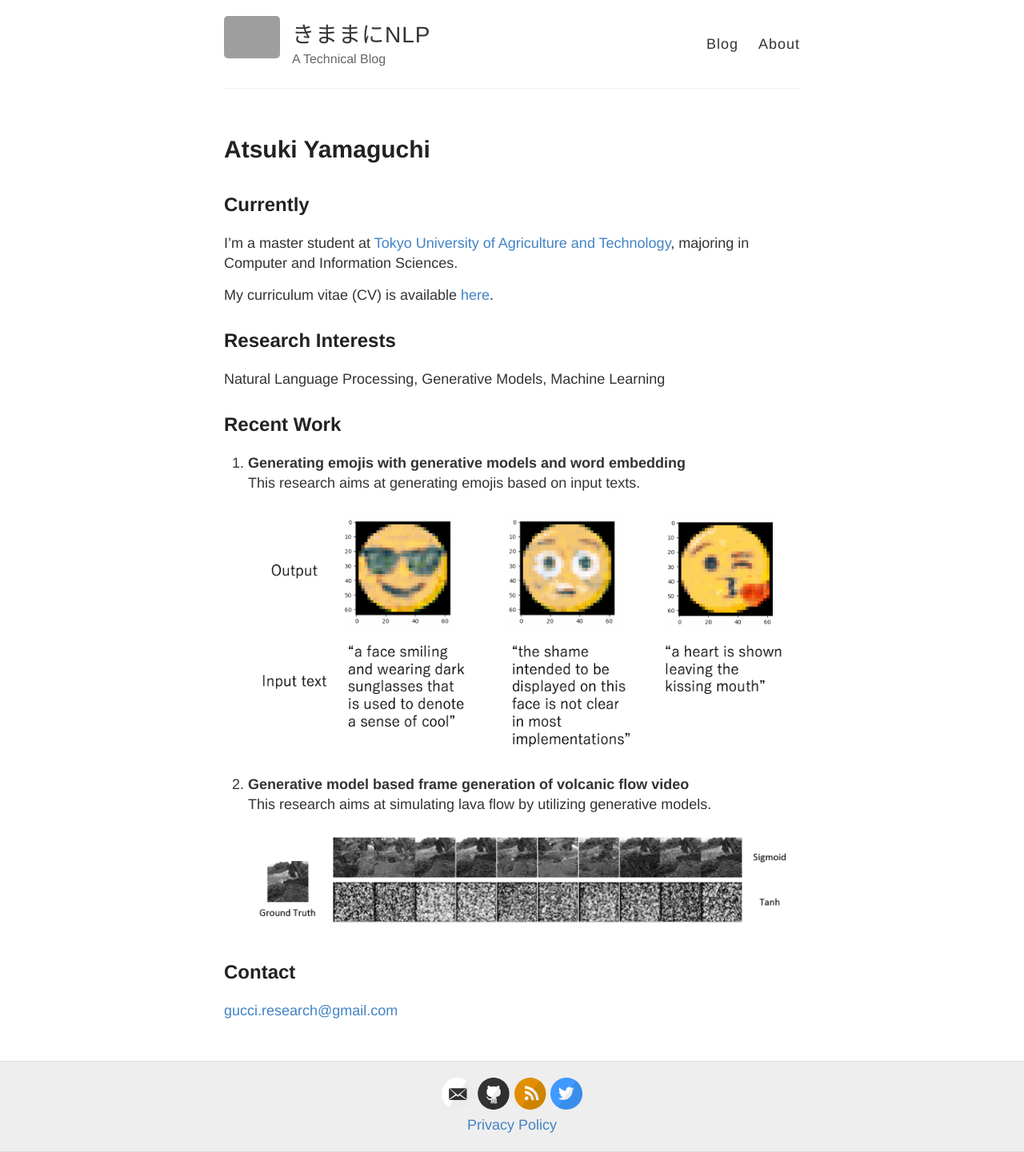
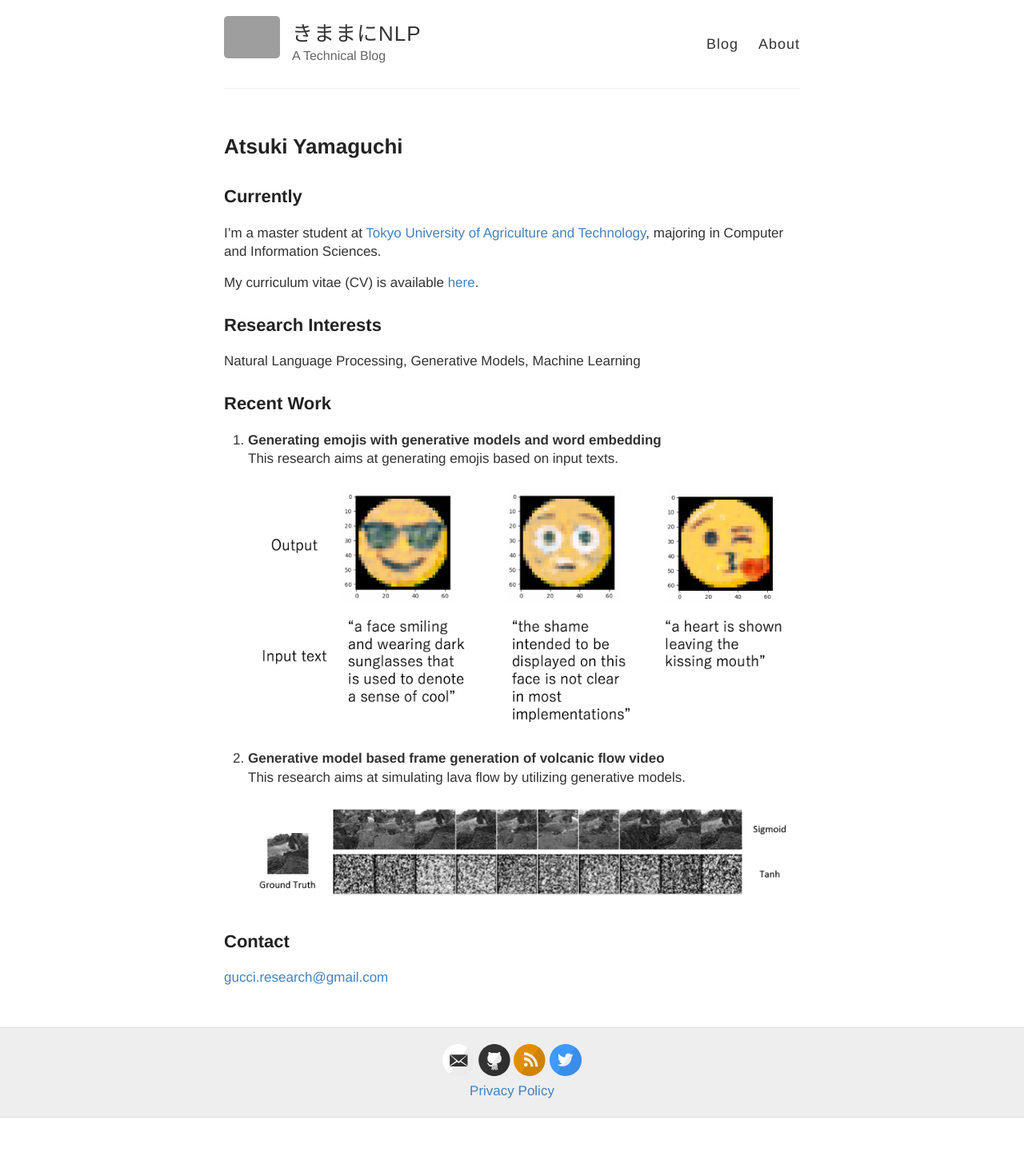
Before and after one commit to gucci-j/gucci-j.github.io, a Jekyll site: the page built from about.md, in a window 1280 px wide. Shown: the whole page at 80% size. Built offline with Jekyll 4.4.1, drawn with Linux system fonts in a browser that asks for light colours; after the commit the page ends 1398 px from its top, so only the background shows below that; grey boxes are pictures that could not be loaded.

Commit message:
Modified style files & read me

```diff
--- /dev/null
+++ b/_layouts/page_en.html
@@ -0,0 +1,12 @@
+---
+layout: default
+---
+
+<article class="page_en">
+
+  <h1>{{ page.title }}</h1>
+
+  <div class="entry">
+    {{ content }}
+  </div>
+</article>
--- a/_sass/_variables.scss
+++ b/_sass/_variables.scss
@@ -1,4 +1,3 @@
-
 //
 // VARIABLES
 //
@@ -18,6 +17,7 @@ $white: #fff;
 $helvetica: Helvetica, Arial, sans-serif;
 $helveticaNeue: "Helvetica Neue", Helvetica, Arial, sans-serif;
 $georgia: Georgia, serif;
+$yugothic: "游ゴシック", "Yu Gothic", YuGothic, "Hiragino Kaku Gothic ProN", "Hiragino Kaku Gothic Pro", "メイリオ", Meiryo, "ＭＳ ゴシック", sans-serif;
 
 // Mobile breakpoints
 @mixin mobile {
--- a/style.scss
+++ b/style.scss
@@ -18,8 +18,8 @@ html {
 }
 
 body {
-	background: $white;
-  font: 18px/1.4 $helvetica;
+  background: $white;
+  font: 17px/1.4 $yugothic;
   color: $darkGray;
 }
 
@@ -45,14 +45,14 @@ h1, h2, h3, h4, h5, h6 {
 }
 
 h1 {
-  font-size: 30px;
+  font-size: 26px;
   a {
     color: inherit;
   }
 }
 
 h2 {
-  font-size: 24px;
+  font-size: 22px;
 }
 
 h3 {
@@ -196,13 +196,14 @@ img {
   cursor: pointer;
   font-family: $helveticaNeue;
   font-weight: 300;
-  font-size: 28px;
+  font-size: 26px;
   letter-spacing: 1px;
 }
 
 .site-description {
   margin: -5px 0 0 0;
   color: $gray;
+  font-family: $helvetica;
   font-size: 16px;
 
   @include mobile {
@@ -267,8 +268,13 @@ nav {
 
   .read-more {
     text-transform: uppercase;
+    font-family: $helvetica;
     font-size: 15px;
   }
+}
+
+.page_en {
+  font-family: $helvetica;
 }
 
 .wrapper-footer {
@@ -281,6 +287,7 @@ nav {
 footer {
   padding: 20px 0;
   text-align: center;
+  font-family: $helvetica;
 }
 
 // Settled on moving the import of syntax highlighting to the bottom of the CSS
```
Also changed, not shown: about.md (+2 -1 lines), README.md, 3 other files.
